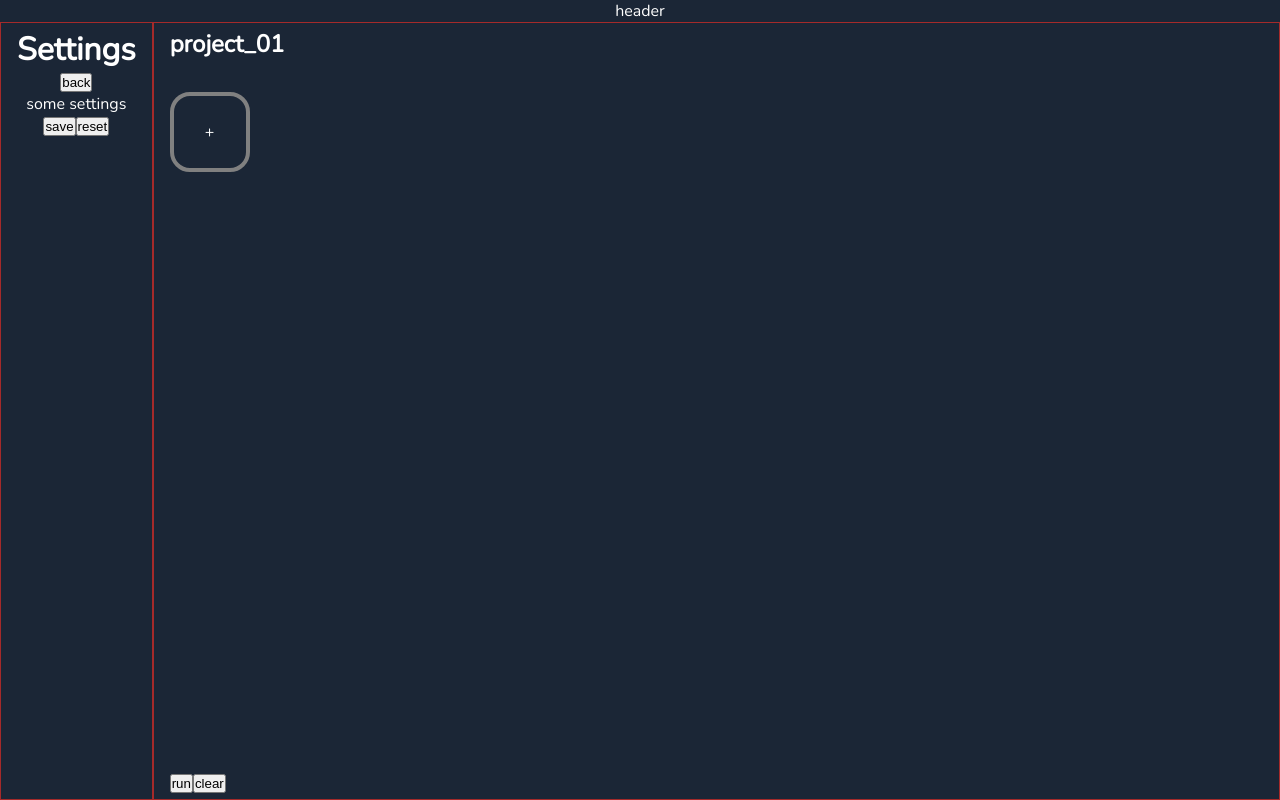
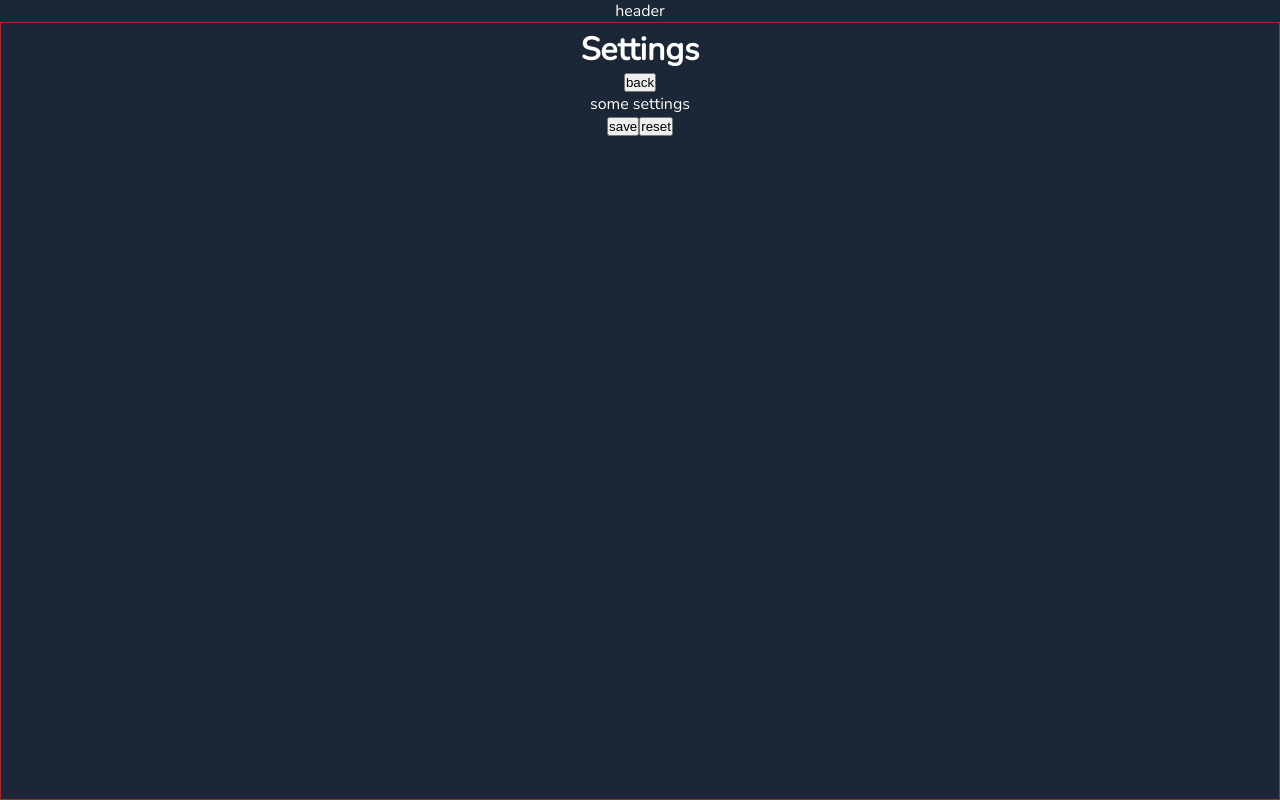
Before and after one commit to mrtnstl/wails-test, a React (Vite) app in the folder frontend/: page / in a window 1280 px wide. Both pictures are taken after a click on the button "settings". Built offline with nearby package versions, Linux system fonts and the light colour scheme.

Commit message:
update: frontend

```diff
--- a/frontend/src/App.tsx
+++ b/frontend/src/App.tsx
@@ -119,7 +119,7 @@ function App() {
                     <div style={{widows: "1"}} className="app__header">header</div>
                     <div className="App">
                         <Settings handleViewChange={handleViewChange}/>
-                        <TestBoard handleViewChange={handleViewChange}/>
+                        {/*<TestBoard handleViewChange={handleViewChange}/>*/}
                     </div>
                 </>
             )
--- a/frontend/src/components/TestBoard.tsx
+++ b/frontend/src/components/TestBoard.tsx
@@ -6,7 +6,7 @@ export const TestBoard = (children: {handleViewChange: (nextState: ViewState)=>v
     <div id="testboard__wrapper" className="component">
         <h2>project_01</h2>
         <ul id="testboard__board">
-            <li className="test__item" onClick={()=>handleViewChange("edit")}>+</li>
+            <li className="test__item test_item--add" onClick={()=>handleViewChange("edit")}>+</li>
         </ul>
         <div>
             <button>run</button>
--- a/frontend/src/style.css
+++ b/frontend/src/style.css
@@ -65,6 +65,8 @@ button {}
 
 #settings__wrapper {
     border: 1px solid brown;
+
+    width: 100%;
 }
 
 #testboard__wrapper {
@@ -91,6 +93,15 @@ button {}
     text-align: center;
 }
 
+.test_item--add {
+    transition: font-size 100ms ease-in-out;
+    cursor: pointer;
+}
+
+.test_item--add:hover {
+    font-size: 36px;
+}
+
 #projects__wrapper {
     border: 1px solid brown;
 
```
